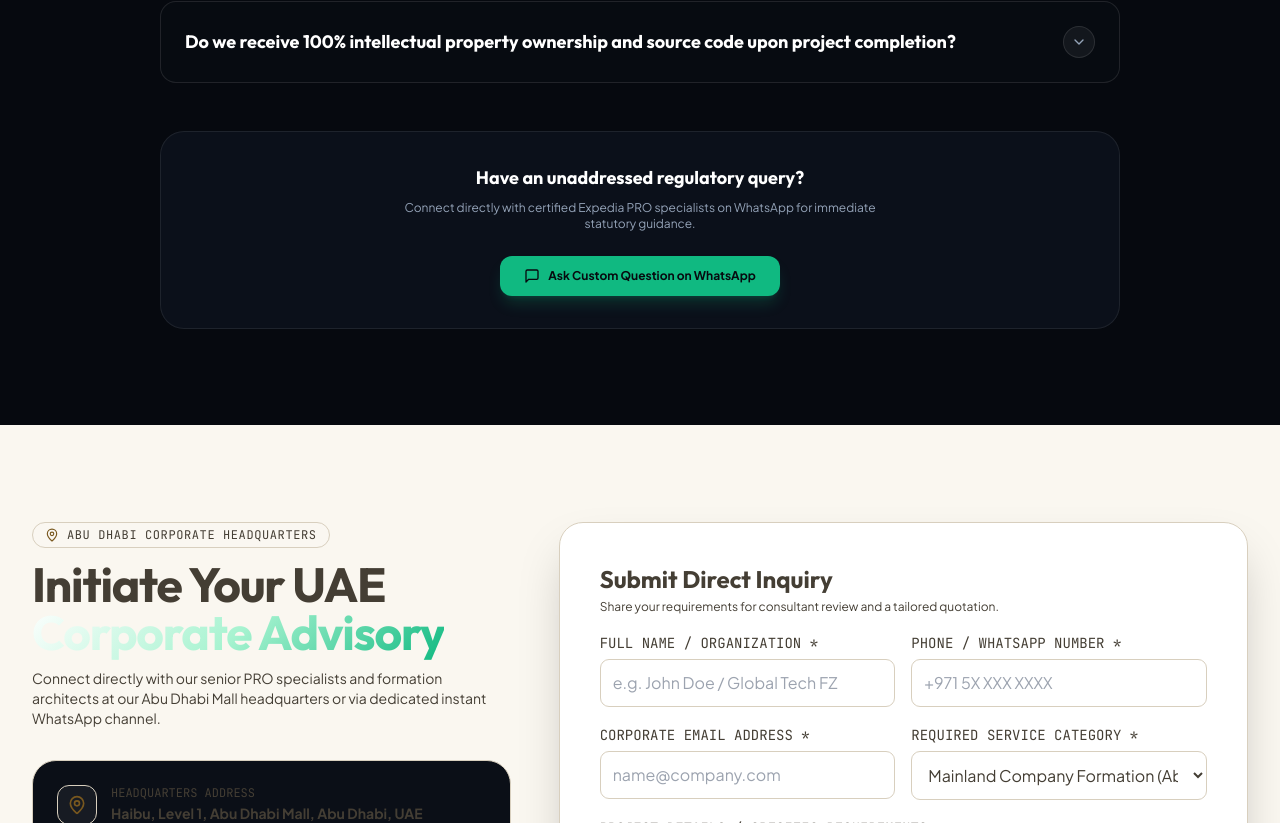
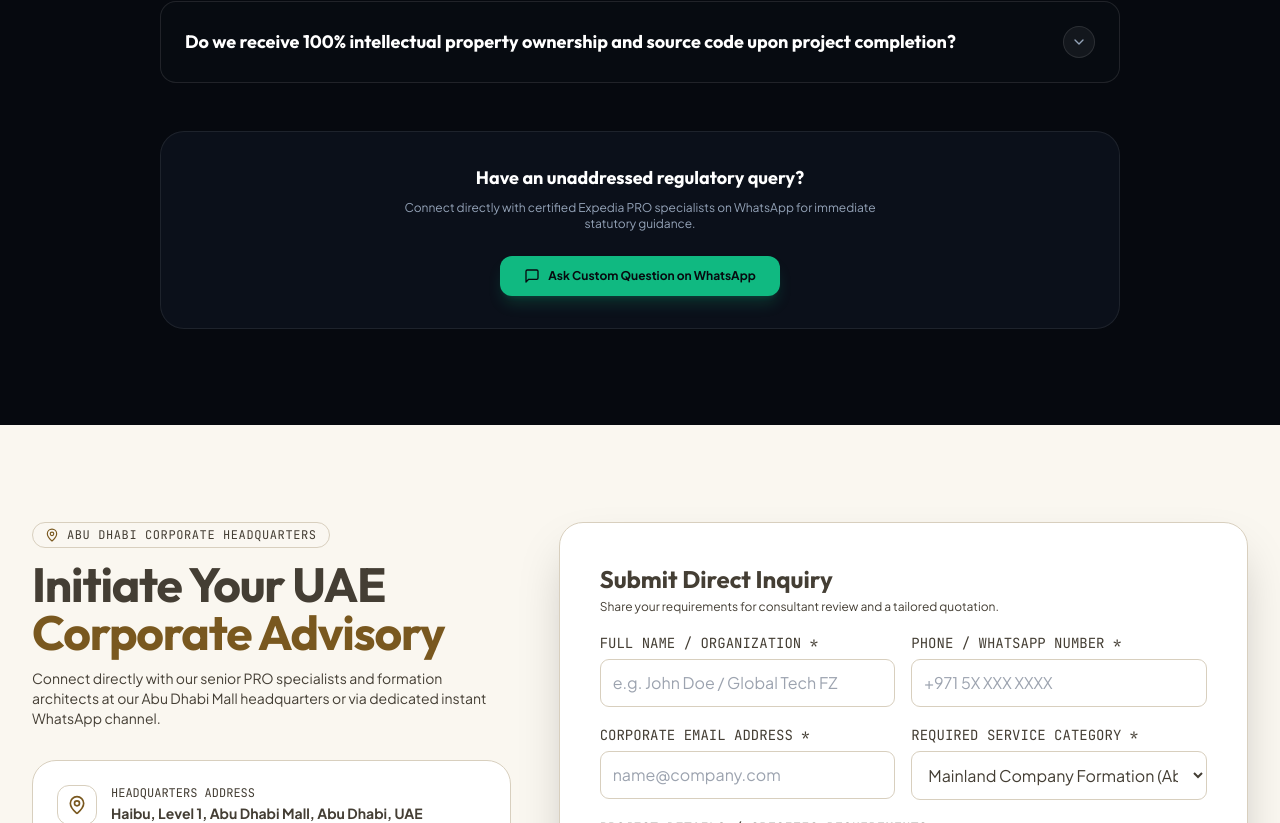
Before and after one commit to khalithcvr-art/antigravity-power, a React (Vite) app: page / in a window 1280 px wide. Shown: the part 11177-12000 px from the top of the page. Built offline with nearby package versions, Linux system fonts and the light colour scheme.

Commit message:
fix: make contact cards readable and label mobile actions (#19)

```diff
--- a/src/components/ContactSection.tsx
+++ b/src/components/ContactSection.tsx
@@ -141,7 +141,7 @@ export const ContactSection: React.FC<ContactSectionProps> = ({ isArabic = false
             </div>
 
             {/* Verified Entity Details */}
-            <div className="p-6 rounded-3xl bg-obsidian-900 border border-white/10 space-y-5">
+            <div className="contact-details-card p-6 rounded-3xl bg-obsidian-900 border border-white/10 space-y-5">
 
               <div className="flex items-start space-x-3.5 rtl:space-x-reverse">
                 <div className="w-10 h-10 rounded-xl bg-white/5 border border-white/10 flex items-center justify-center text-emerald-400 shrink-0">
@@ -187,7 +187,7 @@ export const ContactSection: React.FC<ContactSectionProps> = ({ isArabic = false
             </div>
 
             {/* WhatsApp Immediate Connect Box */}
-            <div className="p-6 rounded-3xl bg-gradient-to-br from-emerald-950/40 via-obsidian-900 to-obsidian-900 border border-emerald-500/30 flex flex-col justify-between">
+            <div className="contact-whatsapp-card p-6 rounded-3xl bg-gradient-to-br from-emerald-950/40 via-obsidian-900 to-obsidian-900 border border-emerald-500/30 flex flex-col justify-between">
               <div>
                 <div className="flex items-center space-x-2 rtl:space-x-reverse text-emerald-400 text-xs font-mono font-bold uppercase mb-1">
                   <MessageSquare className="w-4 h-4" />
--- a/src/components/FloatingDock.tsx
+++ b/src/components/FloatingDock.tsx
@@ -68,6 +68,7 @@ export const FloatingDock: React.FC<FloatingDockProps> = ({
           whileHover={{ scale: 1.05, y: -1 }}
           whileTap={{ scale: 0.95 }}
           onClick={handleWhatsApp}
+          aria-label={t.whatsapp}
           className="relative flex items-center space-x-2 rtl:space-x-reverse px-4 py-2.5 rounded-full bg-gradient-to-r from-emerald-500 to-emerald-400 text-obsidian-950 text-xs font-bold transition-all shadow-lg shadow-emerald-500/30 overflow-hidden group"
         >
           <span className="animate-ping absolute -top-1 -right-1 w-2.5 h-2.5 rounded-full bg-emerald-300 opacity-60 pointer-events-none" />
@@ -91,6 +92,7 @@ export const FloatingDock: React.FC<FloatingDockProps> = ({
           whileHover={{ scale: 1.04, y: -1 }}
           whileTap={{ scale: 0.95 }}
           onClick={onOpenEstimator}
+          aria-label={t.estimator}
           className="flex items-center space-x-1.5 rtl:space-x-reverse px-3.5 py-2.5 rounded-full bg-white/5 hover:bg-white/10 text-slate-200 text-xs font-medium border border-white/10 transition-all hover:text-white"
         >
           <Calculator className="w-4 h-4 text-emerald-400" />
@@ -102,6 +104,7 @@ export const FloatingDock: React.FC<FloatingDockProps> = ({
           whileHover={{ scale: 1.04, y: -1 }}
           whileTap={{ scale: 0.95 }}
           onClick={onOpenTracker}
+          aria-label={t.tracker}
           className="flex items-center space-x-1.5 rtl:space-x-reverse px-3.5 py-2.5 rounded-full bg-white/5 hover:bg-white/10 text-slate-200 text-xs font-medium border border-white/10 transition-all hover:text-white"
         >
           <Search className="w-4 h-4 text-cyan-400" />
--- a/src/index.css
+++ b/src/index.css
@@ -162,3 +162,15 @@
 }
 .skip-to-content:focus { transform: translateY(0); }
 #main-content { scroll-margin-top: 6rem; }
+
+/* Keep contact text and its surfaces in the same light colour scheme. */
+.comfort-contact .contact-details-card,
+.comfort-contact .contact-whatsapp-card {
+  background: #fff;
+  border-color: #d8cfbe;
+}
+.comfort-contact .text-gradient-emerald {
+  background: none;
+  -webkit-text-fill-color: currentColor;
+  color: #79581f;
+}
```
